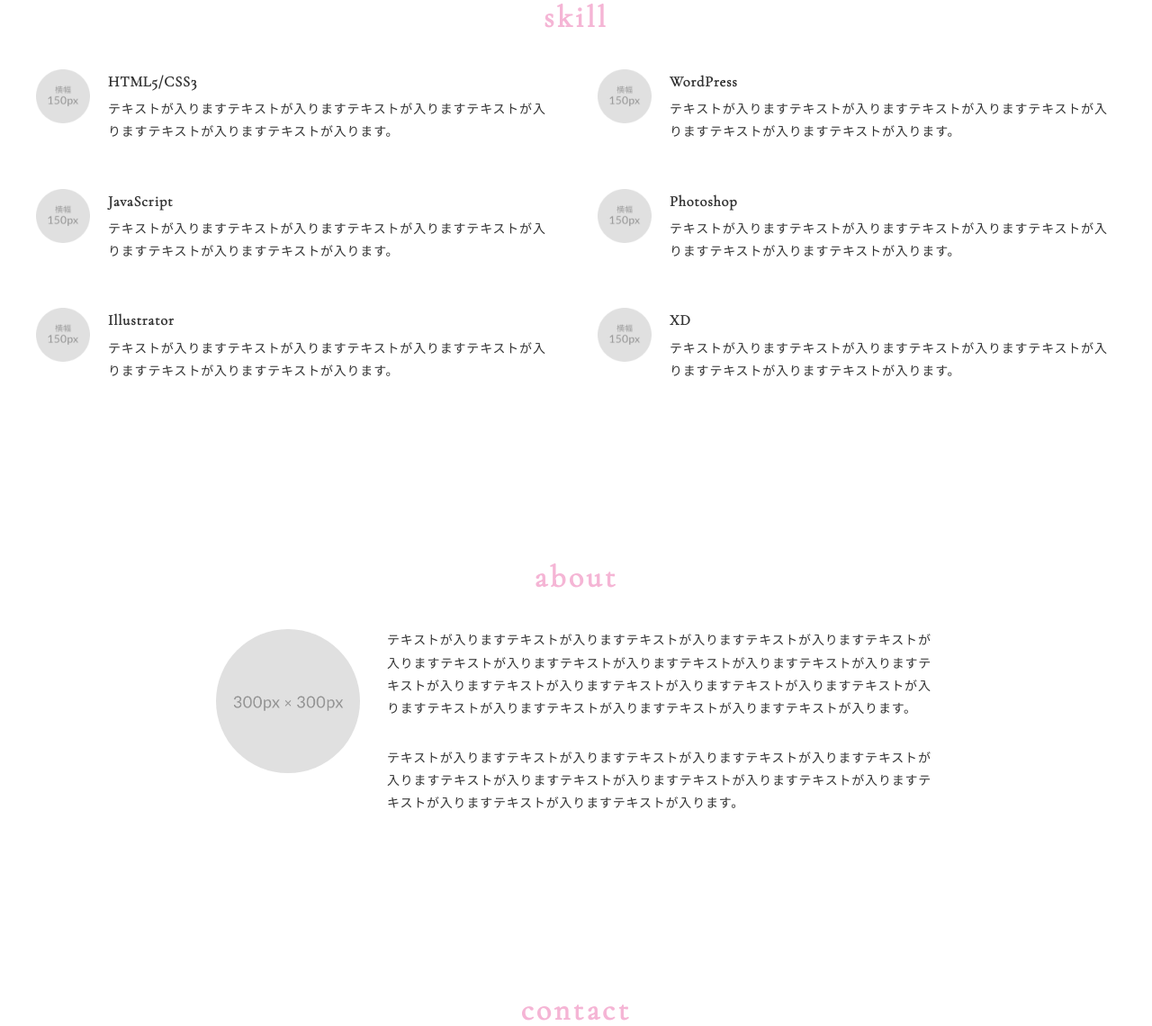
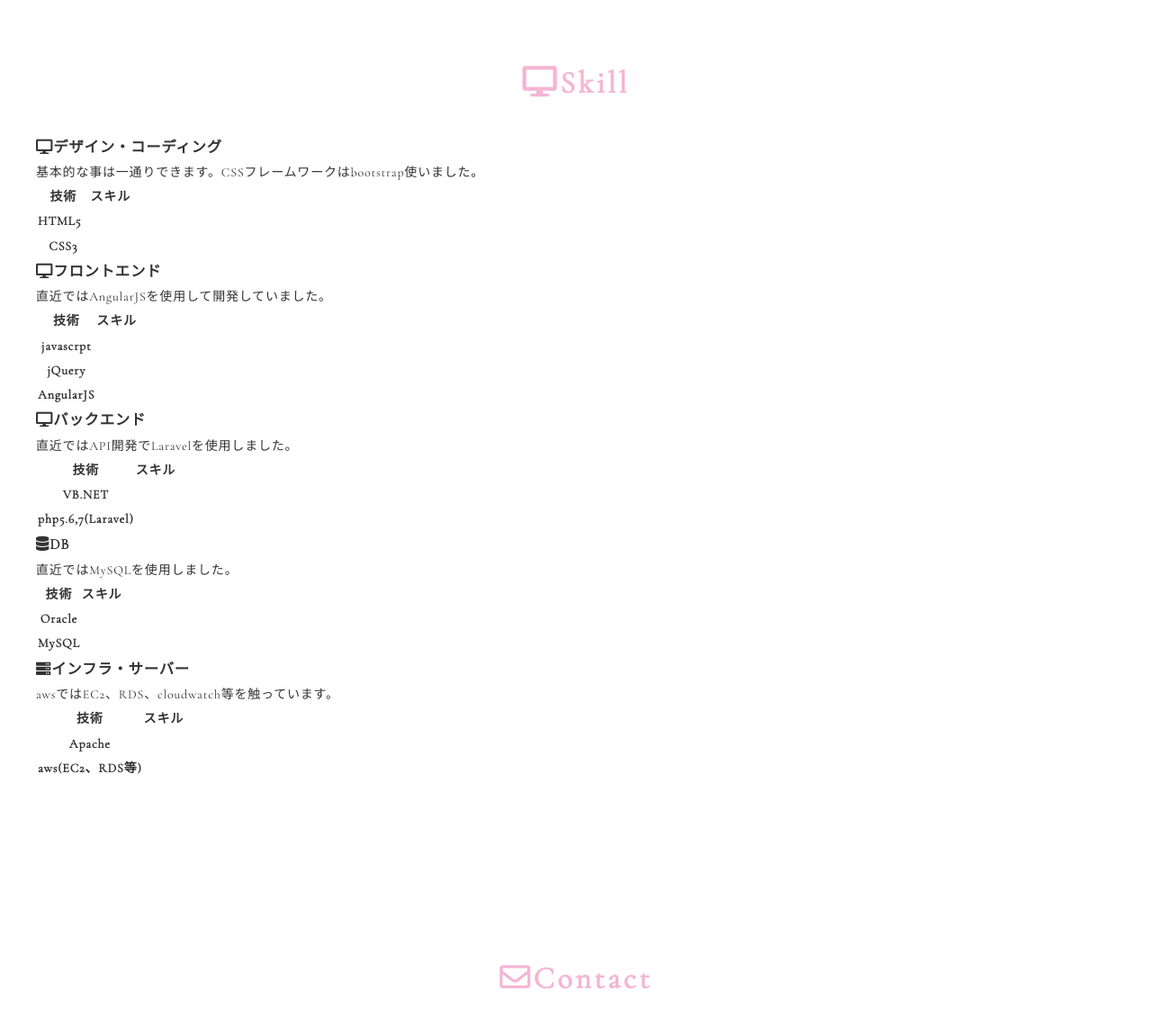
Before and after one commit to Kaz051/portfolio_1, a plain HTML site: page index.html in a window 1280 px wide. Shown: the part 1657-2797 px from the top of the page at 90% size. Drawn offline with nearby package versions, Linux system fonts and the light colour scheme.

Commit message:
htmlの編集

```diff
--- a/index.html
+++ b/index.html
@@ -4,12 +4,12 @@
     <meta charset="utf-8">
     <meta name="viewport" content="width=device-width,initial-scale=1.0,user-scalable=no">
     <meta property='og:type' content='website'>
-  <meta property='og:title' content='WebデザイナーHanako Yamada ポートフォリオ'>
+    <meta property='og:title' content='WebエンジニアKazunori Kobayashi ポートフォリオ'>
     <meta property='og:url' content='URLが入る'>
-  <meta property='og:description' content='Hanako Yamadaのポートフォリオサイトです。'>
+    <meta property='og:description' content='Kazunori Kobayashiのポートフォリオサイトです。'>
     <meta property="og:image" content="img/ogp.png">
-  <meta name="description" content="Hanako Yamadaのポートフォリオサイトです" />
-  <title>Hanako Yamada ポートフォリオ</title>
+    <meta name="description" content="Kazunori Kobayashiのポートフォリオサイトです" />
+    <title>Kazunori Portfolio</title>
     <link rel="preconnect" href="https://fonts.gstatic.com">
     <link
       href="https://fonts.googleapis.com/css2?family=Amatic+SC&family=Cormorant+Garamond&family=Dancing+Script&display=swap"
@@ -19,22 +19,20 @@
     <link href="css/style.css" media="all" rel="stylesheet" type="text/css" />
     <link rel="shortcut icon" href="img/favicon.ico" />
     <link rel=”canonical” href=”URLが入る” />
+    <link href="https://use.fontawesome.com/releases/v5.15.1/css/all.css" rel="stylesheet">
   </head>
 
   <body>
     <div class="wrapper">
-
-
-
       <main class="content">
 
         <!-- header -->
         <header class="header">
           <div class="header-inner">
-          <p class="header-title">Hanako Yamada</p>
+            <p class="header-title">Kazunori Kobayashi</p>
             <p class="header-subtitle">Portfolio</p>
+            <p class="header-subtitle_1">Web Engineer</p>
           </div>
-
         </header>
         <!-- /header -->
 
@@ -42,31 +40,60 @@
         <nav class="gnav">
           <div class="gnav-inner">
             <ul class="gnav-list">
-            <li class="gnav-item"><a href="#works">works</a></li>
-            <li class="gnav-item"><a href="#skill">skill</a></li>
-            <li class="gnav-item"><a href="#about">about</a></li>
-            <li class="gnav-item"><a href="#contact">contact</a></li>
+              <li class="gnav-item"><i class="fas fa-user-circle"></i><a href="#about">Profile</a></li>
+              <li class="gnav-item"><i class="far fa-file-code"></i><a href="#works">Works</a></li>
+              <li class="gnav-item"><i class="fas fa-desktop"></i><a href="#skill">Skill</a></li>
+              <li class="gnav-item"><i class="far fa-envelope"></i><a href="#contact">Contact</a></li>
             </ul>
           </div>
         </nav>
         <!-- /gnav -->
 
+        <!-- profile -->
+        <section class="about section" id="about">
+          <div class="inner">
+            <h2 class="title"><i class="fas fa-user-circle"></i>Profile</h2>
+            <div class="profile">
+              <p class="profile-img">
+                <img src="img/自分の写真.jpg" alt="">
+              </p>
+              <div class="profile-body">
+                <p>
+                  こんにちは！小林和憲と申します。<br>
+                  エンジニアを目指して、プログラミングスクールのテックキャンプで学習し、現在就職活動をしています。またカリキュラムを修了した現在は、独自でJavaの学習をしています。<br>
+                  <br>
+                  今までは主に建築関係の営業職をしてましたが、業務上で非効率な部分をシステムで補うことができれば、より良い生産活動ができる、そんなシステムを自分で作りたいと思い、エンジニアを目指す決意をしました。<br>
+                  試行錯誤の毎日ですが、プログラミングを学ぶにつれ、その奥深さや面白さを体感しています。<br>
+                  <br>
+                  また、プロ野球が大好きで、埼玉西武ライオインズを25年間、応援し続けています。<br>
+                  これからもプログラミングスキル向上のため、技術を磨いていきます！
+                </p>
+              </div>
+            </div>
+          </div>
+        </section>
+        <!-- /profile -->s
+
         <!-- works -->
         <section class="works section" id="works">
           <div class="inner">
-          <h2 class="title">works</h2>
+            <h2 class="title"><i class="far fa-file-code"></i>Works</h2>
             <div class="works-list">
-            <a class="works-item" href="works-template.html">
-              <p class="works-img"><img src="img/works-sample-thumb.jpg" alt="" /></p>
-              <p class="works-name">作品名が入る</p>
-              <p class="works-info">Design / Coding(Responsive)</p>
-            </a>
-            <a class="works-item" href="works-template.html">
-              <p class="works-img"><img src="img/works-dummy-thumb.jpg" alt="" /></p>
-              <p class="works-name">作品名が入る</p>
-              <p class="works-info">Design / Coding(Responsive) / WordPress</p>
-            </a>
-            <a class="works-item" href="works-template.html">
+              <div class="works-item">
+                <p class="works-img"><img src="img/crm.gif" alt="" /></p>
+                <p class="works-name">アプリ名：ＣＲＭ</p>
+                <p class="works-info">概要：<br>
+                  ＣＲＭは、顧客へ提案した商品の見積り単価を記録できるアプリです。顧客情報、商品情報を登録して、各顧客へ何をいくらで見積りしたのかを簡単に記録、確認できます。  </p>
+                <i class="fab fa-github"></i><a class="works-info" href="https://github.com/Kaz051/crm#readme" target="_blank">GitHub URL</a>
+              </div>
+              <div class="works-item">
+                <p class="works-img"><img src="img/フリマアプリ.gif" alt="" /></p>
+                <p class="works-name">アプリ名：フリマアプリ</p>
+                <p class="works-info">概要：<br>
+                  フリーマーケットアプリです。トップページには出品商品が一覧表示され、ユーザー登録をすると自身も商品を出品または購入ができるようになります。自身の出品商品には編集・削除機能を実装し、他のユーザーの出品商品は、クレジットカードを用いて購入することができます。</p>
+                <i class="fab fa-github"></i><a class="works-info" href="https://github.com/Kaz051/furima-35591#readme" target="_blank">GitHub URL</a>
+              </div>
+              <!-- <a class="works-item" href="works-template.html">
                 <p class="works-img"><img src="img/works-dummy-thumb.jpg" alt="" /></p>
                 <p class="works-name">作品名が入る</p>
                 <p class="works-info">Design</p>
@@ -80,63 +107,163 @@
                 <p class="works-img"><img src="img/works-dummy-thumb.jpg" alt="" /></p>
                 <p class="works-name">作品名が入る</p>
                 <p class="works-info">Banner Design</p>
-            </a>
+              </a> -->
             </div>
           </div>
         </section>
         <!-- /works -->
 
         <!-- skill -->
-      <section class="skill section" id="skill">
+        <section class="section" id="skill">
           <div class="inner">
-          <h2 class="title">skill</h2>
-          <div class="skill-list">
-            <div class="skill-item">
-              <p class="skill-img"><img src="img/icon_skill.png" alt=""></p>
-              <div class="skill-body">
-                <h3 class="skill-name">HTML5/CSS3</h3>
-                <p class="skill-text">
-                  テキストが入りますテキストが入りますテキストが入りますテキストが入りますテキストが入りますテキストが入ります。</p>
+            <div class="section-title-block">
+              <h2 class="title"><i class="fas fa-desktop"></i>Skill</h2>
+              <p class="section-desc"></p>
+            </div>
+
+            <div class="card-wrapper">
+              <div class="card">
+                <div class="skill-desc">
+                  <h3 class="skill-desc-title"><i class="fas fa-desktop"></i>デザイン・コーディング</h3>
+                  <p>基本的な事は一通りできます。CSSフレームワークはbootstrap使いました。</p>
+                  <table class="table table-borderless">
+                    <thead>
+                      <tr>
+                        <th scope="col">技術</th>
+                        <!-- <th scope="col">経験年数</th> -->
+                        <th scope="col">スキル</th>
+                      </tr>
+                    </thead>
+                    <tbody>
+                      <tr>
+                        <th scope="row">HTML5 &nbsp; </th>
+                        <!-- <td>1年</td> -->
+                        <td><span class="rating"><p class="rate rate4"></p></span></td>
+                      </tr>
+                      <tr>
+                        <th scope="row">CSS3</th>
+                        <!-- <td>1年</td> -->
+                        <td><span class="rating"><p class="rate rate4"></p></span></td>
+                      </tr>
+                    </tbody>
+                  </table>
                 </div>
               </div>
-            <div class="skill-item">
-              <p class="skill-img"><img src="img/icon_skill.png" alt=""></p>
-              <div class="skill-body">
-                <h3 class="skill-name">WordPress</h3>
-                <p class="skill-text">
-                  テキストが入りますテキストが入りますテキストが入りますテキストが入りますテキストが入りますテキストが入ります。</p>
+
+              <div class="card">
+                <div class="skill-desc">
+                  <h3 class="skill-desc-title"><i class="fas fa-desktop"></i>フロントエンド</h3>
+                  <p>直近ではAngularJSを使用して開発していました。</p>
+                  <table class="table table-borderless">
+                    <thead>
+                      <tr>
+                        <th scope="col">技術</th>
+                        <!-- <th scope="col">経験年数</th> -->
+                        <th scope="col">スキル</th>
+                      </tr>
+                    </thead>
+                    <tbody>
+                      <tr>
+                        <th scope="row">javascrpt</th>
+                        <!-- <td>2年</td> -->
+                        <td><span class="rating"><p class="rate rate5"></p></span></td>
+                      </tr>
+                      <tr>
+                        <th scope="row">jQuery</th>
+                        <!-- <td>2年</td> -->
+                        <td><span class="rating"><p class="rate rate3"></p></span></td>
+                      </tr>
+                      <tr>
+                        <th scope="row">AngularJS</th>
+                        <!-- <td >1年</th> -->
+                        <td><span class="rating"><p class="rate rate4"></p></span></td>
+                      </tr>
+                    </tbody>
+                  </table>
                 </div>
               </div>
-            <div class="skill-item">
-              <p class="skill-img"><img src="img/icon_skill.png" alt=""></p>
-              <div class="skill-body">
-                <h3 class="skill-name">JavaScript</h3>
-                <p class="skill-text">
-                  テキストが入りますテキストが入りますテキストが入りますテキストが入りますテキストが入りますテキストが入ります。</p>
+
+              <div class="card">
+                <div class="skill-desc">
+                  <h3 class="skill-desc-title"><i class="fas fa-desktop"></i>バックエンド</h3>
+                  <p>直近ではAPI開発でLaravelを使用しました。</p>
+                  <table class="table table-borderless">
+                    <thead>
+                      <tr>
+                        <th scope="col">技術</th>
+                        <!-- <th scope="col">経験年数</th> -->
+                        <th scope="col">スキル</th>
+                      </tr>
+                    </thead>
+                    <tbody>
+                      <tr>
+                        <th scope="row">VB.NET</th>
+                        <!-- <td>1年</td> -->
+                        <td><span class="rating"><p class="rate rate4"></p></span></td>
+                      </tr>
+                      <tr>
+                        <th scope="row">php5.6,7(Laravel)</th>
+                        <!-- <td>1年</td> -->
+                        <td><span class="rating"><p class="rate rate5"></p></span></td>
+                      </tr>
+                    </tbody>
+                  </table>
                 </div>
               </div>
-            <div class="skill-item">
-              <p class="skill-img"><img src="img/icon_skill.png" alt=""></p>
-              <div class="skill-body">
-                <h3 class="skill-name">Photoshop</h3>
-                <p class="skill-text">
-                  テキストが入りますテキストが入りますテキストが入りますテキストが入りますテキストが入りますテキストが入ります。</p>
+
+              <div class="card">
+                <div class="skill-desc">
+                  <h3 class="skill-desc-title"><i class="fas fa-database"></i>DB</h3>
+                  <p>直近ではMySQLを使用しました。</p>
+                  <table class="table table-borderless">
+                    <thead>
+                      <tr>
+                        <th scope="col">技術</th>
+                        <!-- <th scope="col">経験年数</th> -->
+                        <th scope="col">スキル</th>
+                      </tr>
+                    </thead>
+                    <tbody>
+                      <tr>
+                        <th scope="row">Oracle</th>
+                        <!-- <td>2年</td> -->
+                        <td><span class="rating"><p class="rate rate4"></p></span></td>
+                      </tr>
+                      <tr>
+                        <th scope="row">MySQL</th>
+                        <!-- <td>1年</td> -->
+                        <td><span class="rating"><p class="rate rate4"></p></span></td>
+                      </tr>
+                    </tbody>
+                  </table>
                 </div>
               </div>
-            <div class="skill-item">
-              <p class="skill-img"><img src="img/icon_skill.png" alt=""></p>
-              <div class="skill-body">
-                <h3 class="skill-name">Illustrator</h3>
-                <p class="skill-text">
-                  テキストが入りますテキストが入りますテキストが入りますテキストが入りますテキストが入りますテキストが入ります。</p>
-              </div>
-            </div>
-            <div class="skill-item">
-              <p class="skill-img"><img src="img/icon_skill.png" alt=""></p>
-              <div class="skill-body">
-                <h3 class="skill-name">XD</h3>
-                <p class="skill-text">
-                  テキストが入りますテキストが入りますテキストが入りますテキストが入りますテキストが入りますテキストが入ります。</p>
+
+              <div class="card">
+                <div class="skill-desc">
+                  <h3 class="skill-desc-title"><i class="fas fa-server"></i>インフラ・サーバー</h3>
+                  <p>awsではEC2、RDS、cloudwatch等を触っています。</p>
+                  <table class="table table-borderless">
+                    <thead>
+                      <tr>
+                        <th scope="col">技術</th>
+                        <!-- <th scope="col">経験年数</th> -->
+                        <th scope="col">スキル</th>
+                      </tr>
+                    </thead>
+                    <tbody>
+                      <tr>
+                        <th scope="row">Apache</th>
+                        <!-- <td>1年</td> -->
+                        <td><span class="rating"><p class="rate rate3"></p></span></td>
+                      </tr>
+                      <tr>
+                        <th scope="row">aws(EC2、RDS等)</th>
+                        <!-- <td>1年</td> -->
+                        <td><span class="rating"><p class="rate rate3"></p></span></td>
+                      </tr>
+                    </tbody>
+                  </table>
                 </div>
               </div>
             </div>
@@ -144,42 +271,22 @@
         </section>
         <!-- /skill -->
 
-      <!-- about -->
-      <section class="about section" id="about">
-        <div class="inner">
-          <h2 class="title">about</h2>
-          <div class="profile">
-            <p class="profile-img">
-              <img src="img/profile.jpg" alt="">
-            </p>
-            <div class="profile-body">
-              <p>
-                テキストが入りますテキストが入りますテキストが入りますテキストが入りますテキストが入りますテキストが入りますテキストが入りますテキストが入りますテキストが入りますテキストが入りますテキストが入りますテキストが入りますテキストが入りますテキストが入りますテキストが入りますテキストが入りますテキストが入りますテキストが入ります。
-              </p>
-              <p>
-                テキストが入りますテキストが入りますテキストが入りますテキストが入りますテキストが入りますテキストが入りますテキストが入りますテキストが入りますテキストが入りますテキストが入りますテキストが入りますテキストが入ります。
-              </p>
-            </div>
-          </div>
-        </div>
-      </section>
-      <!-- /about -->
-
         <!-- contact -->
         <section class="contact section" id="contact">
           <div class="inner">
-          <h2 class="title">contact</h2>
+            <h2 class="title"><i class="far fa-envelope"></i>Contact</h2>
             <p class="lead">
-            お問い合わせは、<br class="sp-only">SNSかメールにてお願いいたします。
+              ご連絡は、<br class="sp-only">TwitterのDMにてお待ちしております！
             </p>
             <div class="contact-list">
-            <a class="contact-item" href="https://twitter.com/" target="_blank" rel="noopener">Twitter</a>
-            <a class="contact-item" href="https://www.instagram.com/" target="_blank" rel="noopener">Instagram</a>
-            <span class="contact-item">xxxxxx@gmail.com</span>
+              <i class="fab fa-twitter"></i><a class="contact-item" href="https://twitter.com/up_2050" target="_blank" rel="noopener">Twitter</a>
+              <!-- <a class="contact-item" href="https://www.instagram.com/" target="_blank" rel="noopener">Instagram</a>
+              <span class="contact-item">xxxxxx@gmail.com</span> -->
             </div>
           </div>
         </section>
         <!-- /contact -->
+
         <div class="page-top" id="js-page-top">
           <span class="material-icons-outlined">expand_less</span>
         </div>
@@ -187,7 +294,7 @@
 
       <!-- footer -->
       <footer class="footer">
-      <div class="copyright">&copy;Hanako Yamada</div>
+        <div class="copyright">&copy;Kazunori Kobayashi</div>
       </footer>
       <!-- /footer -->
 
```
Lines whose indentation alone changed are shown as unchanged.
